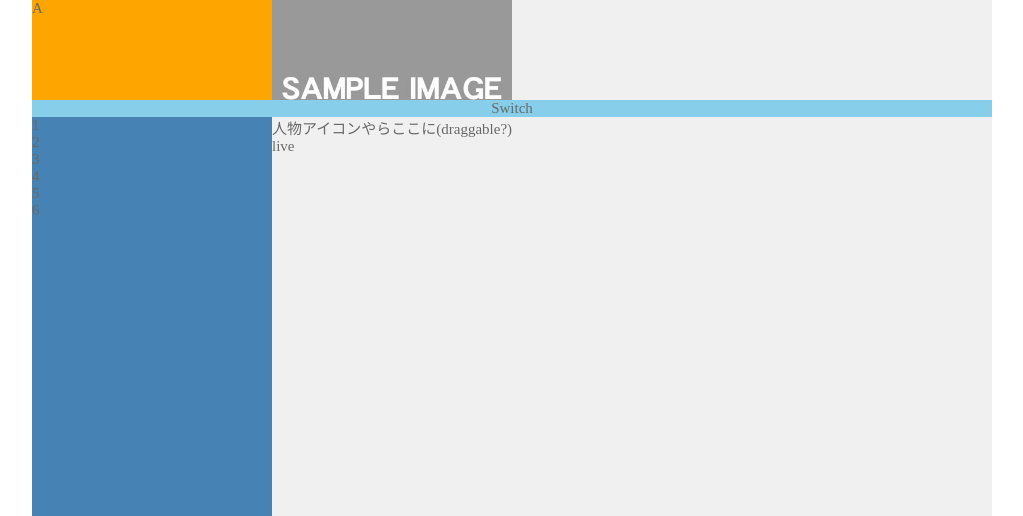
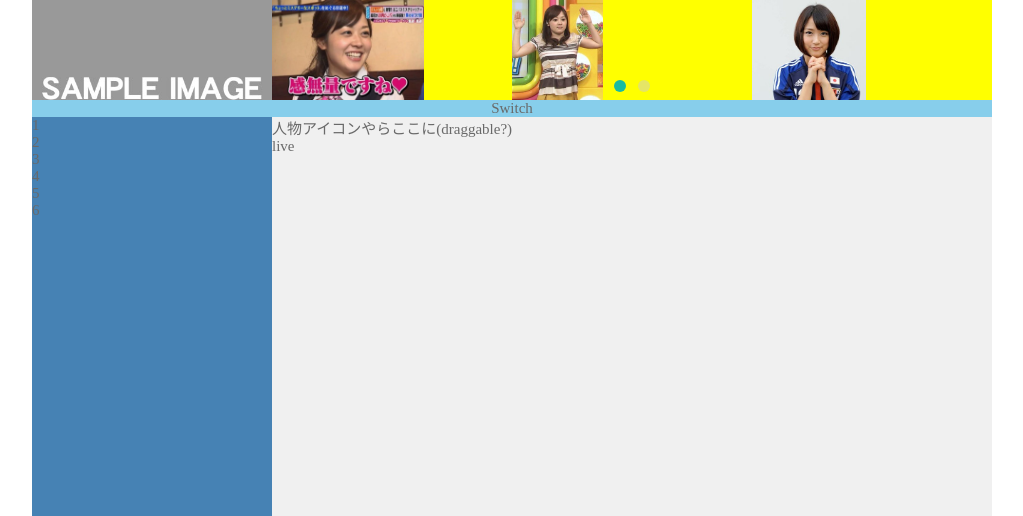
Before and after one commit to codeCrystalgeysers/halcinema, a PHP site: page / in a window 1280 px wide. Shown: the part 100-616 px from the top of the page, without its empty margins (128-1151 px from the left). Run offline with PHP 8.4, Linux system fonts and the light colour scheme.

Commit message:
若菜
ああ…疲れました…

```diff
--- a/css/index.css
+++ b/css/index.css
@@ -9,9 +9,24 @@
     float: left;
     width: 240px;
     height: 100px;
+    background-color: orange;
+    overflow: hidden;
+}
+#rankTop img {
+    width: 100%;
+}
 
-    background-color: orange;
+.moviesPic {
+    display: inline-block;
+    height: 100px;
 }
+
+.moviesCap {
+    display: inline-block;
+    top: 100px;
+    background: red;
+}
+
 
 #cinemaToggle {
     text-align: center;
@@ -40,12 +55,16 @@
 }
 
 #sheet {
-    width: 100%;
+    position: relative;
+    float: right;
+    width: 720px;
     height: 400px;
-    background-color: #f0f0f0;
+    background: no-repeat center right #f0f0f0;
+    background-size: contain;
 }
 
 #nowSelect, #nowPrice {
+    clear: right;
     position: relative;
     left: 240px;
     width: 720px;
@@ -59,6 +78,7 @@
     text-align: right;
     background-color: violet;
 }
+
 /*
  * jQuery FlexSlider v2.2.0
  * http://www.woothemes.com/flexslider/
@@ -100,8 +120,8 @@
 /* FlexSlider Necessary Styles
 *********************************/
 .flexslider {margin:0; padding:0; overflow: hidden}
-.flexslider .slides > li { height: 100px; display:none; -webkit-backface-visibility: hidden;} /* Hide the slides before the JS is loaded. Avoids image jumping */
-.flexslider .slides img { width:100%; height: 100%; display:block;}
+.flexslider .slides > li { background-color:yellow; width: 240px; height: 100px; display:none; -webkit-backface-visibility: hidden;} /* Hide the slides before the JS is loaded. Avoids image jumping */
+.flexslider .slides img { max-width:240px; }
 .flex-pauseplay span {text-transform:capitalize;}
 
 /* Clearfix for the .slides element */
@@ -121,7 +141,7 @@ html[xmlns] .slides {display: block;}
 /* FlexSlider Default Theme
 *********************************/
 .flexslider { float: left;margin:0 0 0px; position:relative; zoom: 1; width: 720px; height: 100px; background-color: #f0f0f0; }
-.flex-viewport {height:100px; -webkit-transition: all 1s ease; -moz-transition: all 1s ease; -o-transition: all 1s ease; transition: all 1s ease; }
+.flex-viewport { height:100px; -webkit-transition: all 1s ease; -moz-transition: all 1s ease; -o-transition: all 1s ease; transition: all 1s ease; }
 .loading .flex-viewport {max-height:300px;}
 .flexslider .slides {zoom:1; }
 .carousel li {margin-right:5px; }
--- a/index.php
+++ b/index.php
@@ -4,6 +4,7 @@
 <meta name="Keywords" content="HALCinema, ハルシネマ, 映画, えいが">
 <script src="js/jq2min.js"></script>
 <script src="js/common.js"></script>
+<script src="js/index.js"></script>
 <script src="js/topSlider.js"></script>
 <link rel="stylesheet" type="text/css" href="css/common.css">
 <link rel="stylesheet" type="text/css" href="css/index.css">
@@ -15,15 +16,42 @@ include 'head.php';
 
 
 <div id="slider">
-    <div id="rankTop">A</div>
+    <div id="rankTop"><img src="img/sample.jpg" alt=""></div>
     <div class="flexslider">
         <ul class="slides">
             <li>
                 <figure>
-                    <img src="img/sample.jpg" class="movies" data-id="xxxxx" data-title="eigaTitle" data-date-start="sTime" data-date-end="eTime">
+                    <img src="img/miura1.jpg" class="moviesPic" data-id="xxxxx" data-title="moviesTitle1" data-date-start="sTime1" data-date-end="eTime1">
                     <figcaption class="moviesCap">
-                        <span class="moviesTitle">Settings</span>
-                        Jacob Cummings
+                        <span class="moviesTitle">映画タイトル</span>
+                        <span class="moviesCategory">(カテゴリ表示の仕方は検討中)</span>
+                    </figcaption>
+                </figure>
+            </li>
+            <li>
+                <figure>
+                    <img src="img/miura2.jpg" class="moviesPic" data-id="xxxxx" data-title="moviesTitle2" data-date-start="sTime2" data-date-end="eTime2">
+                    <figcaption class="moviesCap">
+                        <span class="moviesTitle">映画タイトル</span>
+                        <span class="moviesCategory">(カテゴリ表示の仕方は検討中)</span>
+                    </figcaption>
+                </figure>
+            </li>
+            <li>
+                <figure>
+                    <img src="img/take.jpg" class="moviesPic" data-id="xxxxx" data-title="moviesTitle3" data-date-start="sTime3" data-date-end="eTime3">
+                    <figcaption class="moviesCap">
+                        <span class="moviesTitle">映画タイトル</span>
+                        <span class="moviesCategory">(カテゴリ表示の仕方は検討中)</span>
+                    </figcaption>
+                </figure>
+            </li>
+            <li>
+                <figure>
+                    <img src="img/3pri.png" class="moviesPic" data-id="xxxxx" data-title="moviesTitle4" data-date-start="sTime4" data-date-end="eTime4">
+                    <figcaption class="moviesCap">
+                        <span class="moviesTitle">映画タイトル</span>
+                        <span class="moviesCategory">(カテゴリ表示の仕方は検討中)</span>
                     </figcaption>
                 </figure>
             </li>
--- /dev/null
+++ b/js/index.js
@@ -0,0 +1,33 @@
+$(function(){
+
+
+    $('.slides li, #rankTop').click(function(){
+        var eigaPic = $(this).find('img').attr('src'),
+            eigaTitle = $(this).find('img').attr('data-title');
+        /*
+            eigaStart = $(this).find('img').attr('data-date-start'),
+            eigaEnd = $(this).find('img').attr('data-date-end');
+        */
+
+        $('#sheet').css('background-image','url('+eigaPic+')');
+        $('#nowDate').text('.');
+        $('#nowTitle').text(eigaTitle);
+        console.log(eigaPic);
+    });
+    $('#timeLine li').click(function(){
+        var eigaDate = $(this).text();
+        $('#nowDate').text(eigaDate);
+    });
+
+    $('.sliders li').hover(
+        function(){
+            $(this).find('.moviesCap').css('top','0');
+        },
+        function(){
+            $(this).find('.moviesCap').css('top','100');
+        }
+    );
+
+
+
+});
```
Also changed, not shown: img/3pri.png (added), img/miura1.jpg (added), img/miura2.jpg (added), img/take.jpg (added).
